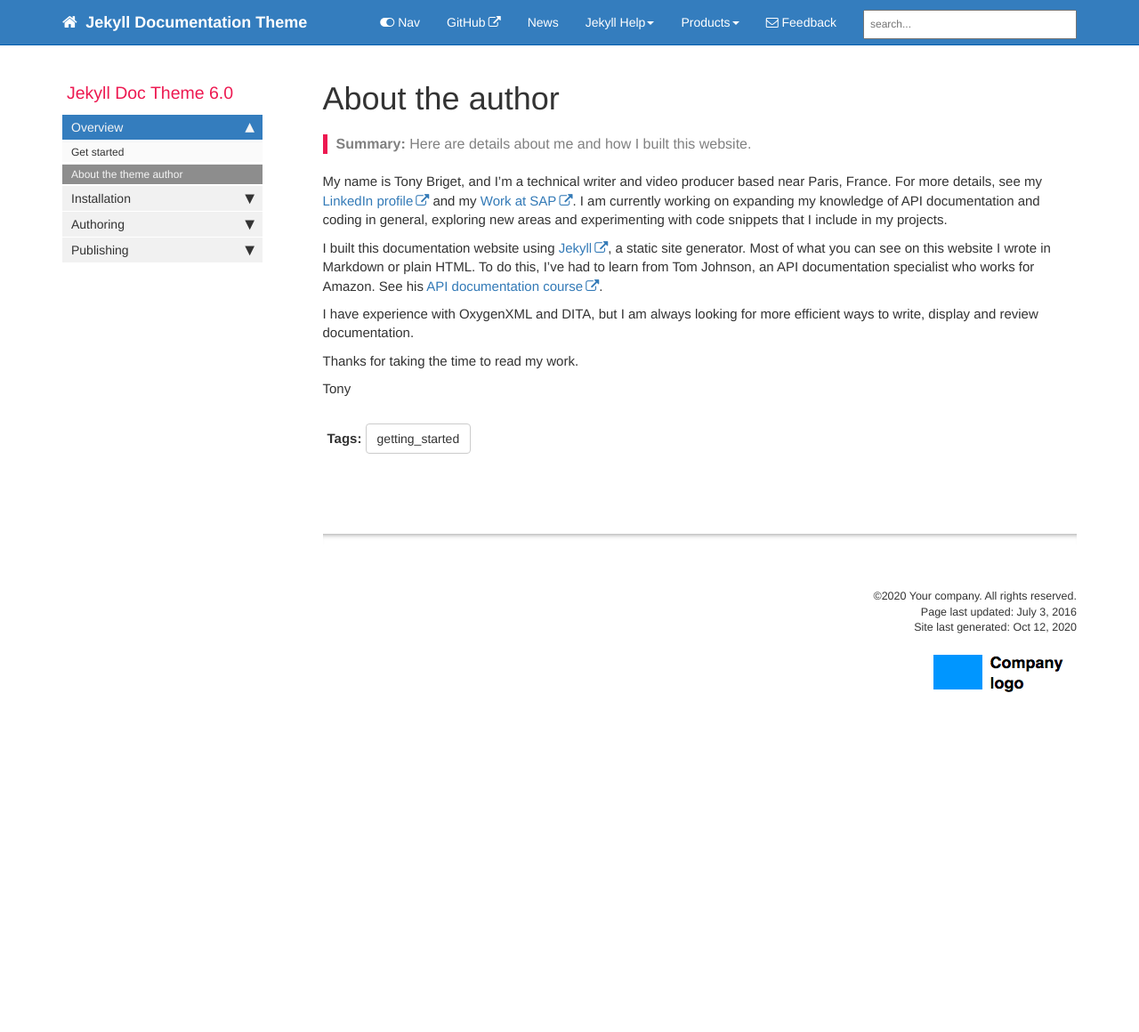
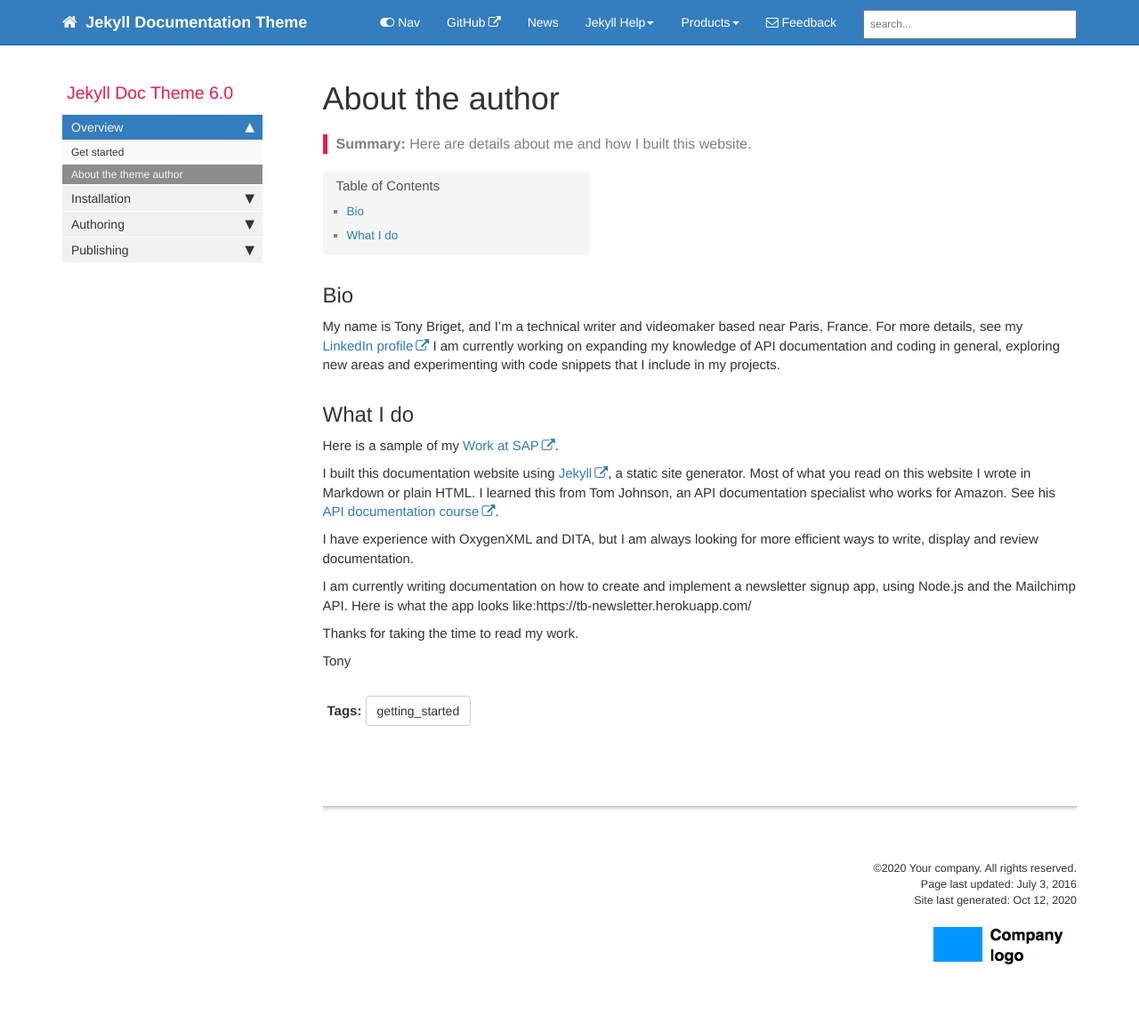
Before and after one commit to TonyBgithub/mydoctheme, a Jekyll site: the page built from pages/mydoc/mydoc_about.md, in a window 1280 px wide. Shown: the whole page at 89% size. Built offline with Jekyll 4.4.1, drawn with Linux system fonts in a browser that asks for light colours; comment, search, counter and statistics services are not loaded; before the commit the page ends 900 px from its top, so only the background shows below that.

Commit message:
changing the bio

```diff
--- a/pages/mydoc/mydoc_about.md
+++ b/pages/mydoc/mydoc_about.md
@@ -9,11 +9,18 @@ permalink: mydoc_about.html
 folder: mydoc
 ---
 
-My name is Tony Briget, and I'm a technical writer and video producer based near Paris, France. For more details, see my [LinkedIn profile](https://www.linkedin.com/in/tony-briget-52640017a/) and my [Work at SAP](https://www.youtube.com/watch?v=aENAqA82wdo). I am currently working on expanding my knowledge of API documentation and coding in general, exploring new areas and experimenting with code snippets that I include in my projects.
+## Bio
+My name is Tony Briget, and I'm a technical writer and videomaker based near Paris, France. For more details, see my [LinkedIn profile](https://www.linkedin.com/in/tony-briget-52640017a/) I am currently working on expanding my knowledge of API documentation and coding in general, exploring new areas and experimenting with code snippets that I include in my projects.
 
-I built this documentation website using [Jekyll](https://jekyllrb.com/), a static site generator. Most of what you can see on this website I wrote in Markdown or plain HTML. To do this, I've had to learn from Tom Johnson, an API documentation specialist who works for Amazon. See his [API documentation course](https://idratherbewriting.com/learnapidoc/docapis_introtoapis.html).
+## What I do
+
+Here is a sample of my [Work at SAP](https://www.youtube.com/watch?v=aENAqA82wdo).
+
+I built this documentation website using [Jekyll](https://jekyllrb.com/), a static site generator. Most of what you read on this website I wrote in Markdown or plain HTML. I learned this from Tom Johnson, an API documentation specialist who works for Amazon. See his [API documentation course](https://idratherbewriting.com/learnapidoc/docapis_introtoapis.html).
 
 I have experience with OxygenXML and DITA, but I am always looking for more efficient ways to write, display and review documentation.
+
+I am currently writing documentation on how to create and implement a newsletter signup app, using Node.js and the Mailchimp API. Here is what the app looks like:https://tb-newsletter.herokuapp.com/
 
 Thanks for taking the time to read my work.
 
```
